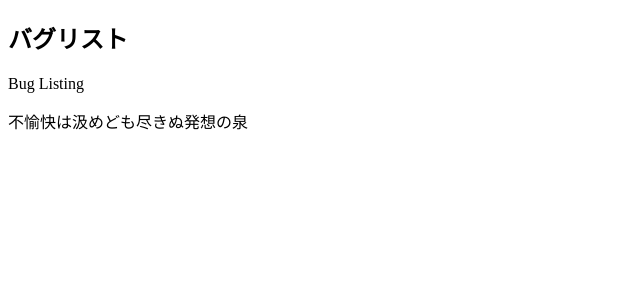
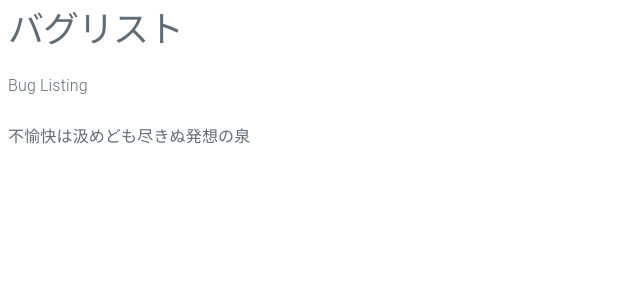
Before and after one commit to c5apple/idea-taizen-tool, an Angular app: page / in a window 1280 px wide. Shown: the top 300 px of the page, without its empty margins (0-640 px from the left). Built offline with nearby package versions, Linux system fonts and the light colour scheme.

Commit message:
npm install milligram -S

```diff
--- a/package.json
+++ b/package.json
@@ -20,6 +20,7 @@
     "@angular/platform-browser-dynamic": "~7.2.0",
     "@angular/router": "~7.2.0",
     "core-js": "^2.5.4",
+    "milligram": "^1.3.0",
     "rxjs": "~6.3.3",
     "tslib": "^1.9.0",
     "zone.js": "~0.8.26"
--- a/src/styles.scss
+++ b/src/styles.scss
@@ -1 +1 @@
-/* You can add global styles to this file, and also import other style files */
+@import '~milligram/src/milligram.sass';
```
Also changed, not shown: 1 other file (tests, documents, lock files or other folders).
